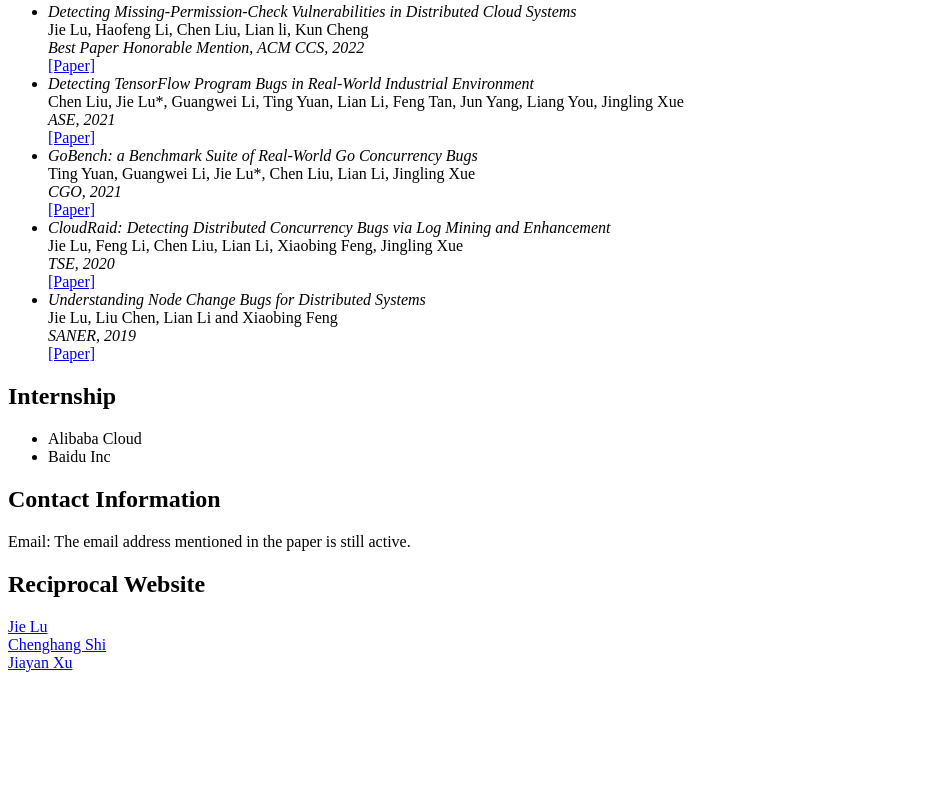
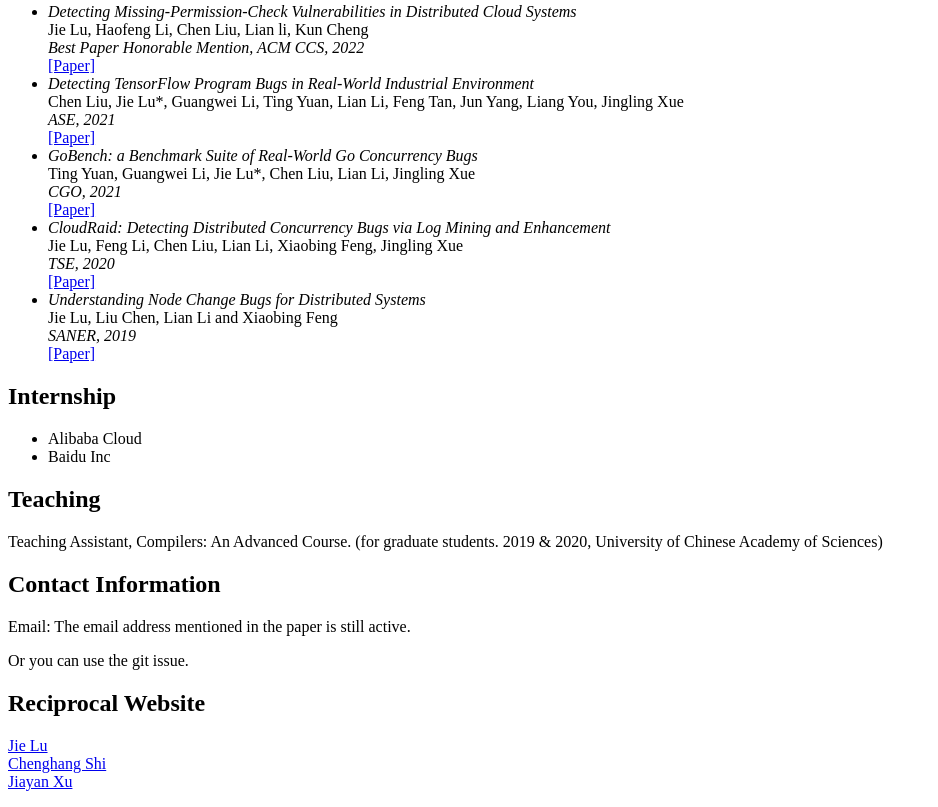
Before and after one commit to bremazoy/bremazoy.github.io, a plain HTML site: page index.html in a window 1280 px wide. Shown: the part 435-1242 px from the top of the page, without its empty margins (0-938 px from the left). Before the commit the page ends 1123 px from the top, so only its background shows below. Drawn offline with Linux system fonts and the light colour scheme.

Commit message:
Update index.html

```diff
--- a/index.html
+++ b/index.html
@@ -115,8 +115,17 @@
     </section>
 
     <section>
+      <h2>Teaching</h2>
+      <p>
+        Teaching Assistant, Compilers: An Advanced Course. (for graduate
+        students. 2019 & 2020, University of Chinese Academy of Sciences)
+      </p>
+    </section>
+
+    <section>
       <h2>Contact Information</h2>
       <p>Email: The email address mentioned in the paper is still active.</p>
+      <p>Or you can use the git issue.</p>
     </section>
 
     <section>
```
